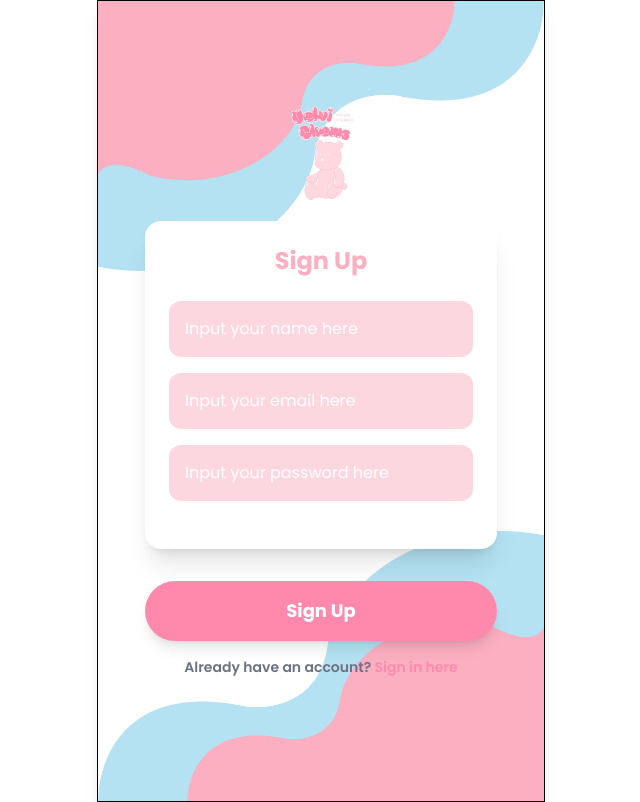
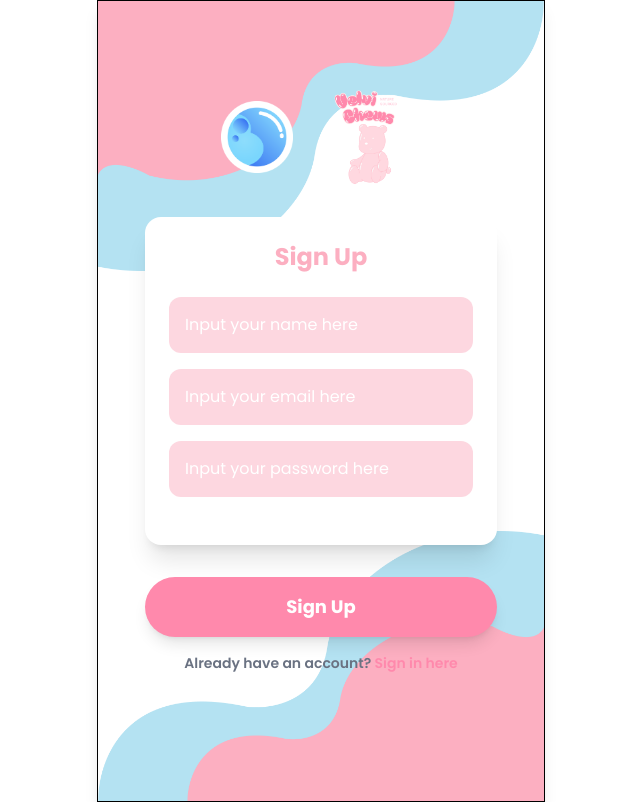
Before and after one commit to Snydexn/velvi-chews-fe, a React (Vite) app: page /signup in a window 1280 px wide. Shown: the whole page, without its empty margins (319-959 px from the left). Built offline with nearby package versions, Linux system fonts and the light colour scheme; no server answers.

Commit message:
udahlah cape ada bug mulu

```diff
--- a/src/components/LoginPage.jsx
+++ b/src/components/LoginPage.jsx
@@ -1,6 +1,8 @@
 import React, { useState } from 'react';
 import { useNavigate } from 'react-router-dom';
 import Logo from '../assets/Logo.png';
+// FIX: Import logo Bubblix
+import BubblixLogo from '../assets/bubblixlogo.png';
 import WaveTop from '../assets/upperwave.png';
 import WaveBottom from '../assets/bottomwave.png';
 
@@ -44,7 +46,17 @@ const LoginPage = () => {
       <img src={WaveTop} alt="Top wave decoration" className="absolute top-0 left-0 w-full" />
 
       <div className="z-10 mt-16 flex w-full max-w-xs flex-col items-center p-4 sm:max-w-sm md:mt-20">
-        <img src={Logo} alt="Velvi Chews Logo" className="mb-3 w-32" />
+
+        <div className="flex items-center justify-center gap-4 mb-6">
+          <img
+            src={BubblixLogo}
+            alt="Bubblix Logo"
+            className="h-18 w-auto object-contain"
+          />
+
+          <img src={Logo} alt="Velvi Chews Logo" className="w-28" />
+
+        </div>
 
         <form onSubmit={handleLogin} className="w-full rounded-2xl bg-white p-6 shadow-xl">
           <h2 className="mb-6 text-center text-2xl font-bold text-[#FCAFC1]">Login</h2>
--- a/src/components/SignUpPage.jsx
+++ b/src/components/SignUpPage.jsx
@@ -1,6 +1,6 @@
-// src/components/SignUpPage.jsx
 import React, { useState } from 'react';
 import Logo from '../assets/Logo.png';
+import BubblixLogo from '../assets/bubblixlogo.png';
 import WaveTop from '../assets/upperwave.png';
 import WaveBottom from '../assets/bottomwave.png';
 import { useNavigate } from 'react-router-dom';
@@ -63,9 +63,18 @@ const SignUpPage = () => {
 
       <form
         onSubmit={handleSubmit}
-        className="z-10 mt-16 flex w-full max-w-xs flex-col items-center p-4 sm:max-w-sm md:mt-20"
+        className="z-10 mt-12 flex w-full max-w-xs flex-col items-center p-4 sm:max-w-sm md:mt-16"
       >
-        <img src={Logo} alt="Velvi Chews Logo" className="mb-3 w-28" />
+        <div className="flex items-center justify-center gap-4 mb-6">
+          <img
+            src={BubblixLogo}
+            alt="Bubblix Logo"
+            className="h-18 w-auto object-contain"
+          />
+          <img src={Logo} alt="Velvi Chews Logo" className="w-28" />
+
+        </div>
+
 
         <div className="w-full rounded-2xl bg-white p-6 shadow-xl">
           <h2 className="mb-6 text-center text-2xl font-bold text-[#FCAFC1]">Sign Up</h2>
--- a/src/pages/MembershipPage.jsx
+++ b/src/pages/MembershipPage.jsx
@@ -3,21 +3,24 @@ import { IoScan, IoTicketOutline, IoCartOutline } from 'react-icons/io5';
 import TopShape from '../assets/uppermembership.png';
 import BottomWave from '../assets/bottomwave.png';
 import Navbar from '../components/Navbar';
-import { NavLink } from 'react-router-dom';
+import { NavLink, useNavigate } from 'react-router-dom'; // FIX: Tambah useNavigate
 
 const MembershipPage = () => {
   const API_URL = import.meta.env.VITE_API_URL;
   const [user, setUser] = useState(null);
   const [redeemHistory, setRedeemHistory] = useState([]);
   const [loading, setLoading] = useState(true);
+  const navigate = useNavigate(); // FIX: Inisialisasi navigate
 
   // === Ambil data profil + riwayat redeem ===
   useEffect(() => {
     const fetchData = async () => {
       try {
         const token = localStorage.getItem("token");
+
+        // FIX: Gunakan navigate replace agar tidak looping saat klik Back
         if (!token) {
-          window.location.href = "/login";
+          navigate('/login', { replace: true });
           return;
         }
 
@@ -25,6 +28,14 @@ const MembershipPage = () => {
         const profileRes = await fetch(`${API_URL}/users/me`, {
           headers: { Authorization: `Bearer ${token}` },
         });
+
+        // Cek jika token expired atau invalid dari server
+        if (profileRes.status === 401) {
+            localStorage.removeItem("token");
+            navigate('/login', { replace: true });
+            return;
+        }
+
         const profileData = await profileRes.json();
         setUser(profileData);
 
@@ -37,13 +48,14 @@ const MembershipPage = () => {
         setRedeemHistory(historyData);
       } catch (err) {
         console.error("Gagal memuat data:", err);
+        // Opsional: Jika error parah, bisa redirect juga
       } finally {
         setLoading(false);
       }
     };
 
     fetchData();
-  }, [API_URL]);
+  }, [API_URL, navigate]); // FIX: Tambahkan navigate ke dependency array
 
   if (loading) {
     return (
@@ -53,6 +65,7 @@ const MembershipPage = () => {
     );
   }
 
+  // Guard clause: Jika user null (misal error fetch), jangan render konten
   if (!user) return null;
 
   return (
--- a/src/pages/ProfilePage.jsx
+++ b/src/pages/ProfilePage.jsx
@@ -45,8 +45,8 @@ const ProfilePage = () => {
         setUser(data);
         setNewName(data.name);
         if (data.profile_picture) {
-        setImagePreview(data.profile_picture);
-      }
+          setImagePreview(data.profile_picture);
+        }
 
       } catch (err) {
         console.error(err);
@@ -118,12 +118,17 @@ const ProfilePage = () => {
   );
 
   return (
-    <div className="relative min-h-screen w-full bg-gray-50 pb-24">
+    // FIX: Tambahkan overflow-x-hidden agar halaman tidak bisa digeser ke samping
+    // FIX: Gunakan w-full (bukan w-screen) untuk lebar yang aman
+    <div className="relative min-h-screen w-full bg-gray-50 pb-24 overflow-x-hidden font-sans">
       <Navbar />
+
+      {/* Background Image */}
+      {/* Pastikan width dan height tercover dengan baik */}
       <img
         src={ProfileWave}
         alt="Profile background wave"
-        className="absolute -top-50 left-0 -z-0 w-full h-full object-cover"
+        className="absolute top-0 left-0 -z-0 w-full h-full object-cover"
       />
 
       <div className="relative z-10 flex flex-col items-center px-6">
@@ -154,9 +159,9 @@ const ProfilePage = () => {
             value={newName}
             onChange={(e) => setNewName(e.target.value)}
             onBlur={() => handleUpdateProfile()}
-            className="text-2xl font-bold text-center bg-transparent border-none focus:outline-none"
+            className="text-2xl font-bold text-center bg-transparent border-none focus:outline-none text-white placeholder-white/80"
           />
-          <p className="text-sm font-light">{user.email}</p>
+          <p className="text-sm font-light text-white/90">{user.email}</p>
         </header>
 
         <div className="mt-6 flex w-full max-w-xs items-center justify-around rounded-2xl bg-white p-4 shadow-lg">
```
Also changed, not shown: src/assets/bubblixlogo.png (added).
